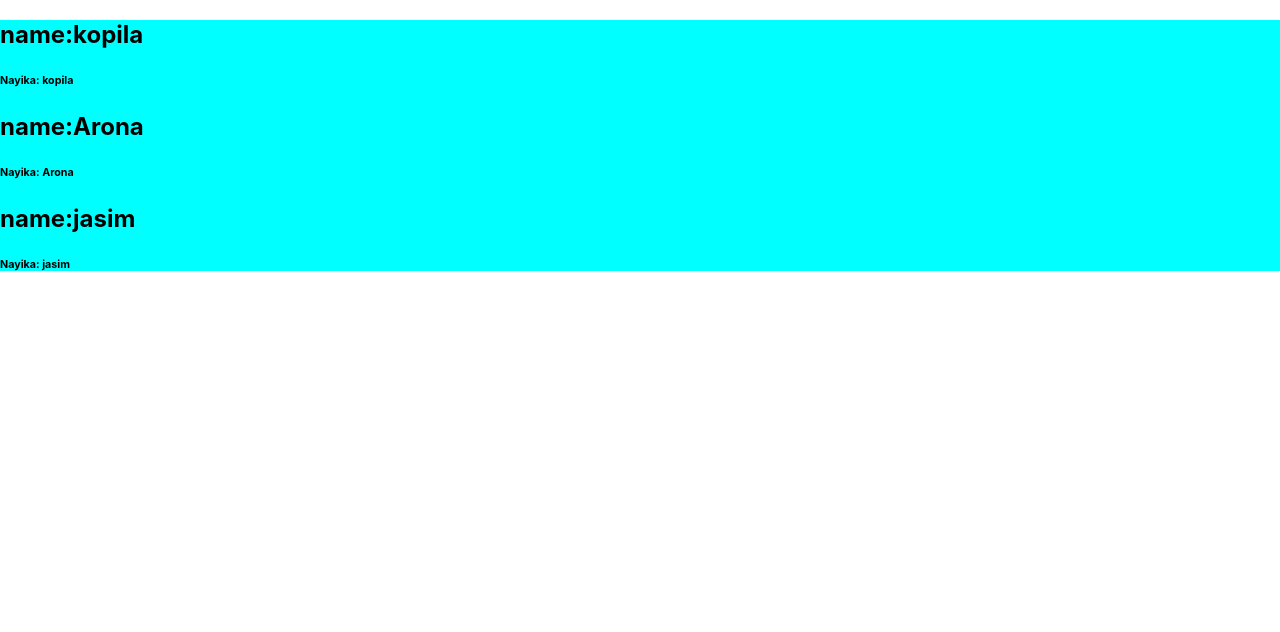
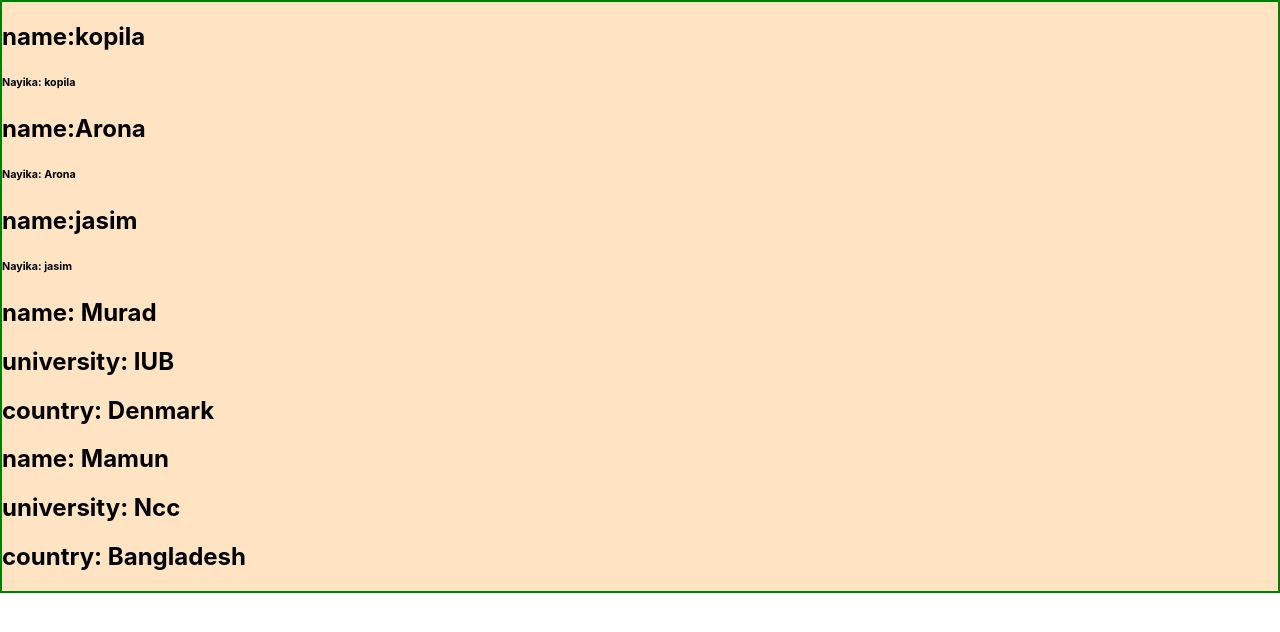
Before and after one commit to Masitbd/react-core-concepts, a React (Create React App) app: page / in a window 1280 px wide. Shown: the top 632 px of the page. Built offline with nearby package versions, Linux system fonts and the light colour scheme.

Commit message:
Add the student class for test

```diff
--- a/src/App.css
+++ b/src/App.css
@@ -46,3 +46,7 @@
   margin: auto;
 
 }
+.Student{
+  background-color: bisque;
+  border: 2px solid green;
+}
--- a/src/App.js
+++ b/src/App.js
@@ -18,8 +18,21 @@ function App() {
       naok: "jasim",
     },
   ];
+
+  const students = [
+    {
+      name: "Murad",
+      university: "IUB",
+      country: "Denmark",
+    },
+    {
+      name: "Mamun",
+      university: "Ncc",
+      country: "Bangladesh",
+    },
+  ];
   return (
-    <div className="container">
+    <div className="Student">
       {/*   <ul>
         {nayoks.map((nayok) => (
           <li>{nayok}</li>
@@ -27,6 +40,16 @@ function App() {
       </ul> */}
       {cinamas.map((cinama) => {
         return <Cinama name={cinama.naok} naok={cinama.naok} />;
+      })}
+
+      {students.map((student) => {
+        return (
+          <Student
+            name={student.name}
+            university={student.university}
+            country={student.country}
+          />
+        );
       })}
     </div>
   );
@@ -74,4 +97,14 @@ function Friend(props) {
   );
 } */
 
+function Student(props) {
+  return (
+    <div className="student">
+      <h2>name: {props.name}</h2>
+      <h2>university: {props.university}</h2>
+      <h2>country: {props.country}</h2>
+    </div>
+  );
+}
+
 export default App;
```
